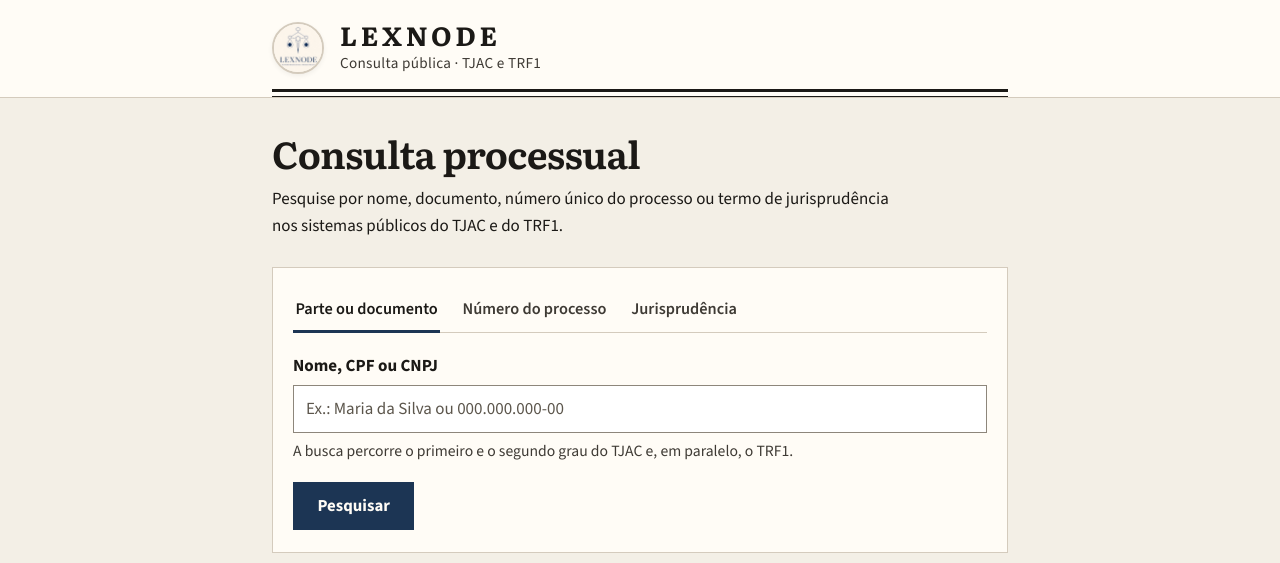
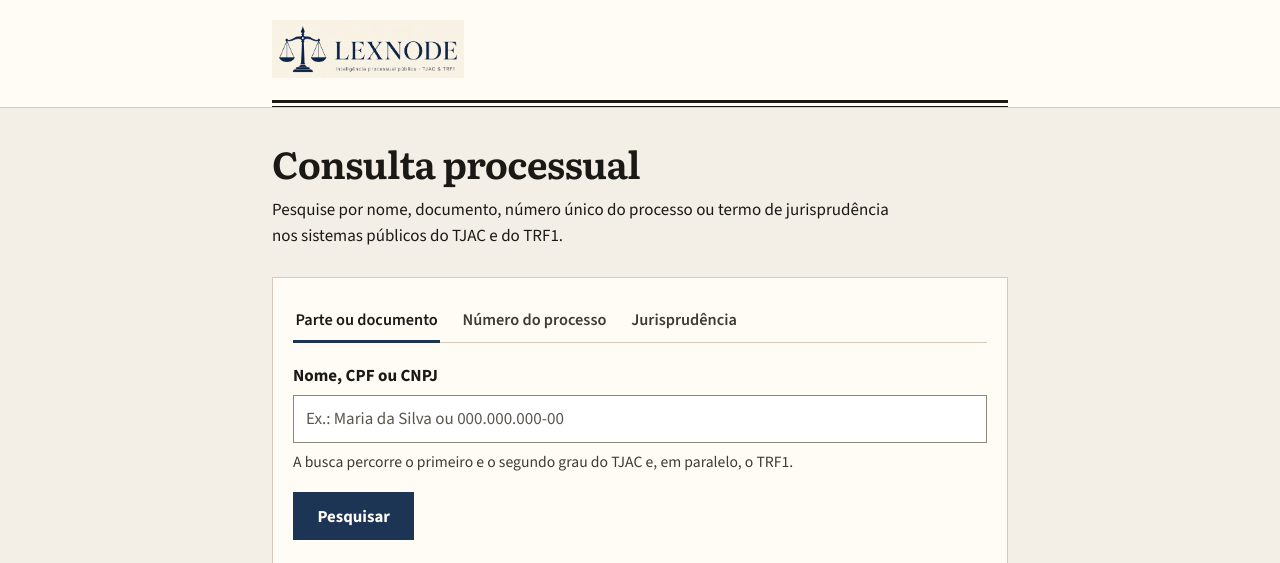
Before and after one commit to walbarellos/LexNode, a FastAPI app: page / in a window 1280 px wide. Shown: the top 563 px of the page. Run offline with FastAPI, Linux system fonts and the light colour scheme.

Commit message:
Otimiza proporções dos assets (crop sem margem excessiva), adiciona Procfile e render.yaml para deploy automático

```diff
--- a/src/web/app.py
+++ b/src/web/app.py
@@ -135,9 +135,10 @@ async def health():
 
 @app.get("/favicon.ico")
 async def favicon():
-    fav_path = os.path.join(ASSETS_DIR, "favcon.jpg")
-    if os.path.isfile(fav_path):
-        return FileResponse(fav_path, media_type="image/jpeg")
+    for fname, mime in [("favicon.ico", "image/x-icon"), ("favicon.png", "image/png"), ("favcon.jpg", "image/jpeg")]:
+        fav_path = os.path.join(ASSETS_DIR, fname)
+        if os.path.isfile(fav_path):
+            return FileResponse(fav_path, media_type=mime)
     return JSONResponse(status_code=404, content={"detail": "Not found"})
 
 @app.get("/undefined")
--- a/src/web/templates/index.html
+++ b/src/web/templates/index.html
@@ -6,9 +6,9 @@
     <meta name="description" content="LexNode — consulta pública a processos e jurisprudência do TJAC e do TRF1.">
     <meta name="theme-color" content="#f3efe6">
     <title>LexNode — Consulta processual</title>
-    <link rel="icon" type="image/jpeg" href="/assets/favcon.jpg">
-    <link rel="shortcut icon" href="/assets/favcon.jpg">
-    <link rel="apple-touch-icon" href="/assets/favcon.jpg">
+    <link rel="icon" type="image/x-icon" href="/favicon.ico">
+    <link rel="icon" type="image/png" sizes="32x32" href="/assets/favicon.png">
+    <link rel="apple-touch-icon" href="/assets/favicon.png">
     <meta property="og:title" content="LexNode — Consulta processual">
     <meta property="og:description" content="Consulta pública a processos e jurisprudência do TJAC e do TRF1.">
     <meta property="og:image" content="/assets/banner.jpg">
@@ -341,12 +341,10 @@
     <a class="skip" href="#search-input">Ir para a consulta</a>
     <header class="masthead">
         <div class="wrap">
-            <div style="display: flex; align-items: center; gap: 1rem; padding-bottom: 0.85rem;">
-                <img src="/assets/logo.jpg" alt="LexNode Logo" width="52" height="52" style="border-radius: 50%; object-fit: cover; border: 2px solid var(--line); flex-shrink: 0; box-shadow: 0 2px 5px rgba(0,0,0,0.06);">
-                <div>
-                    <p class="brand-name">LexNode</p>
-                    <p class="brand-kicker" style="margin: 0.2rem 0 0;">Consulta pública · TJAC e TRF1</p>
-                </div>
+            <div style="padding-bottom: 0.85rem;">
+                <a href="/" style="text-decoration: none; display: inline-block;">
+                    <img src="/assets/banner.jpg" alt="LexNode — Inteligência processual pública · TJAC & TRF1" style="height: 58px; max-width: 100%; object-fit: contain; display: block;" />
+                </a>
             </div>
             <div class="rule" aria-hidden="true"></div>
         </div>
```
Also changed, not shown: render.yaml (added, +9 -0 lines), README.md, assets/banner.jpg, assets/favcon.jpg, assets/favicon.ico (added), assets/favicon.png (added), assets/logo.jpg, 1 other file.
